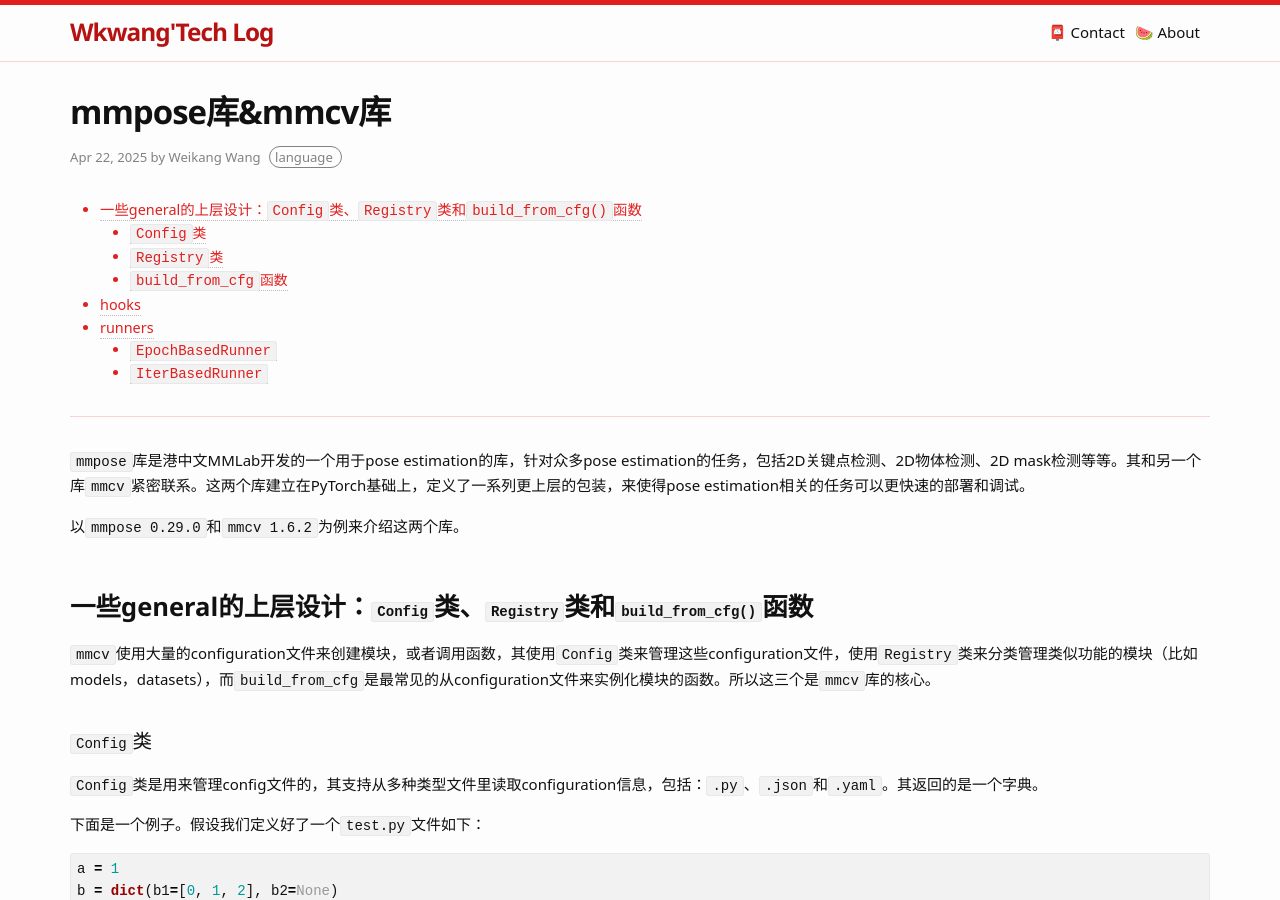
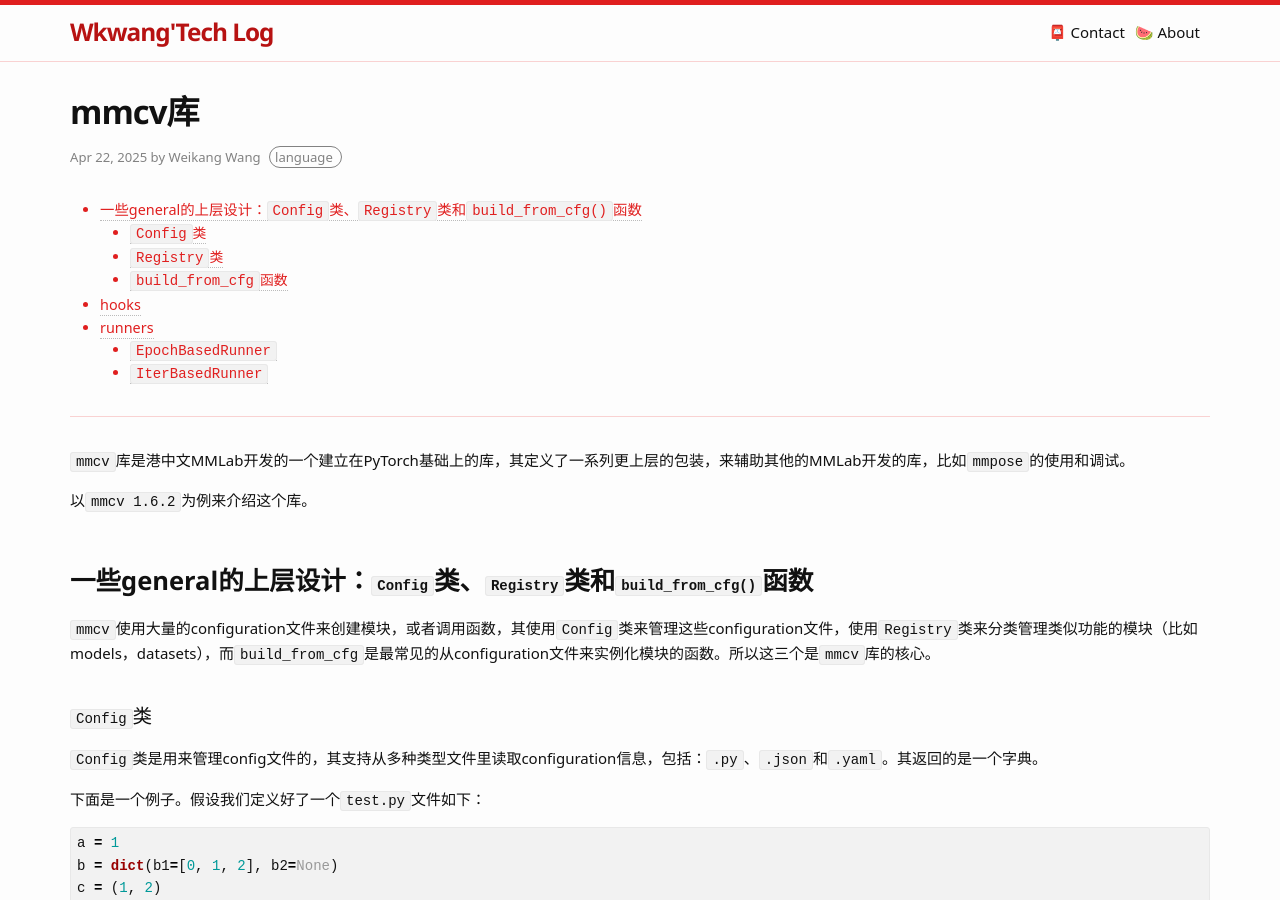
Before and after one commit to Wei-kang-Wang/tech-log, a Jekyll site: the page built from _posts/2025-04-22-mmpose库&mmcv库.md, in a window 1280 px wide and 900 px high. Built offline with Jekyll 4.4.1, drawn with Linux system fonts in a browser that asks for light colours; some web fonts are replaced.

Commit message:
Update 2025-04-22-mmpose库&mmcv库.md

```diff
--- a/_posts/2025-04-22-mmpose库&mmcv库.md
+++ b/_posts/2025-04-22-mmpose库&mmcv库.md
@@ -1,7 +1,7 @@
 ---
 layout: post
 comments: false
-title: "mmpose库&mmcv库"
+title: "mmcv库"
 date: 2025-04-22 01:09:00
 tags: language
 
@@ -15,9 +15,9 @@ tags: language
 
 <!--more-->
 
-`mmpose`库是港中文MMLab开发的一个用于pose estimation的库，针对众多pose estimation的任务，包括2D关键点检测、2D物体检测、2D mask检测等等。其和另一个库`mmcv`紧密联系。这两个库建立在PyTorch基础上，定义了一系列更上层的包装，来使得pose estimation相关的任务可以更快速的部署和调试。
+`mmcv`库是港中文MMLab开发的一个建立在PyTorch基础上的库，其定义了一系列更上层的包装，来辅助其他的MMLab开发的库，比如`mmpose`的使用和调试。
 
-以`mmpose 0.29.0`和`mmcv 1.6.2`为例来介绍这两个库。
+以`mmcv 1.6.2`为例来介绍这个库。
 
 ## 一些general的上层设计：`Config`类、`Registry`类和`build_from_cfg()`函数
 
```
